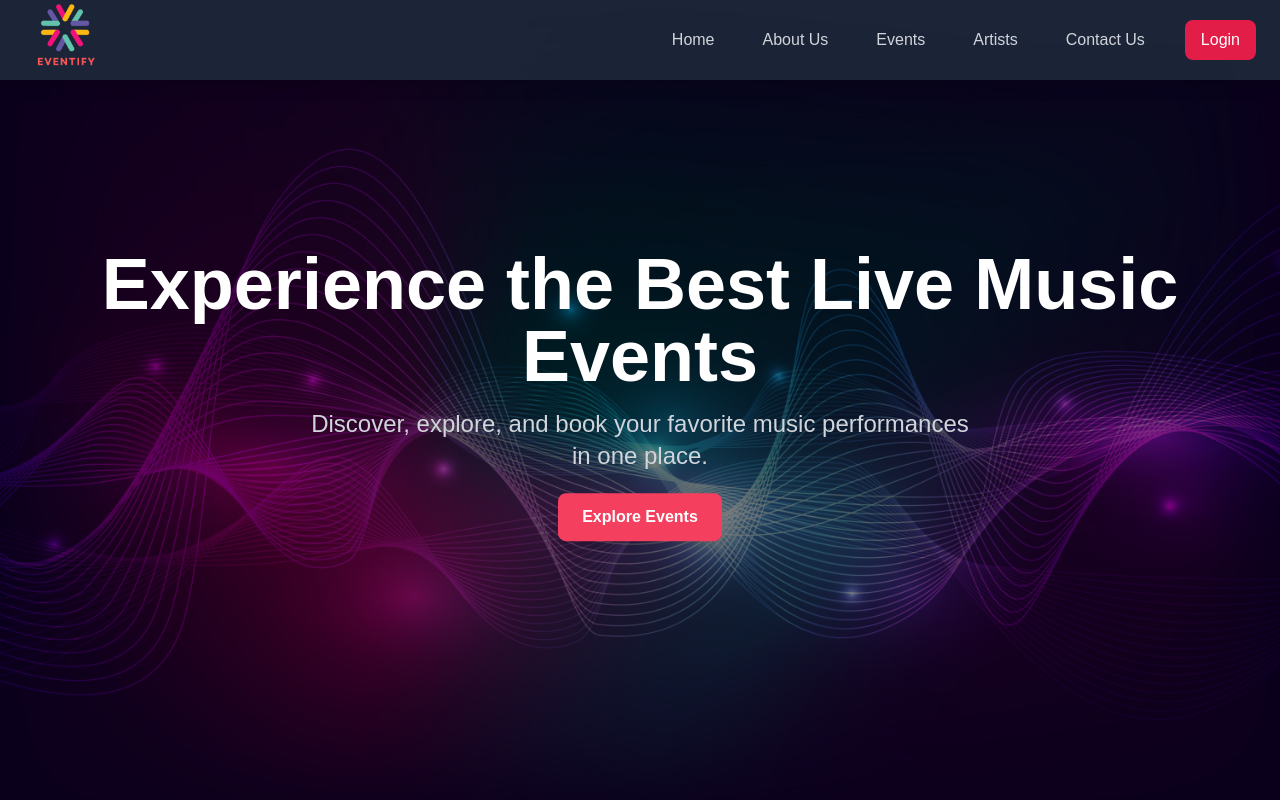
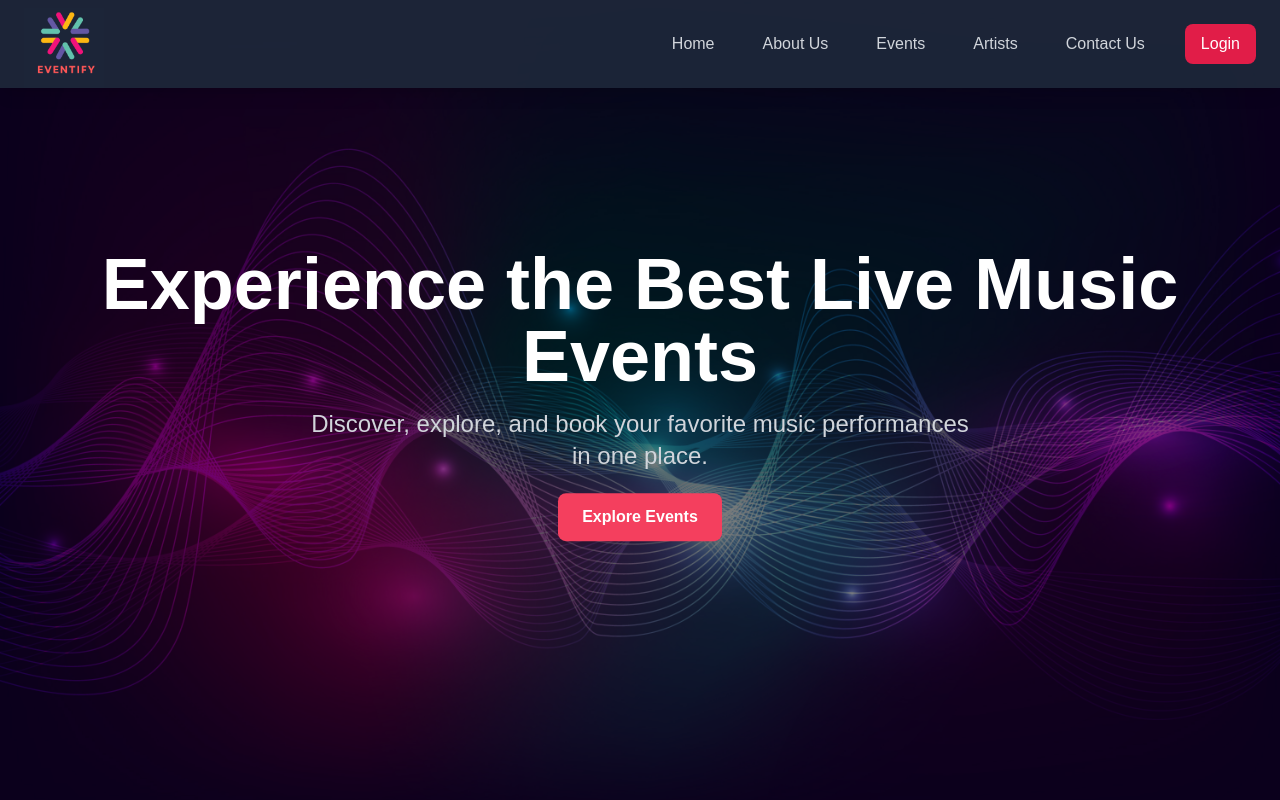
Before and after one commit to Vikash-Bachhety/Eventify-next, a Next.js app: page / in a window 1280 px wide. Shown: the top 800 px of the page. Built offline with nearby package versions, Linux system fonts and the light colour scheme; no server answers; the database is empty.

Commit message:
website logo added.

```diff
--- a/src/app/components/Navbar.jsx
+++ b/src/app/components/Navbar.jsx
@@ -48,7 +48,7 @@ const Navbar = () => {
     <nav className="bg-slate-800/90 shadow-lg z-20 fixed w-full">
       <div className="container mx-auto flex justify-between px-6 items-center">
         {/* Logo */}
-        <Link href="/"><img src="/png.png" className="w-16 h-16 md:h-20 md:w-20" alt="" />
+        <Link href="/"><img src="/png.png" className="mt-2 w-16 h-16 md:h-20 md:w-20" alt="" />
             </Link>
 
         {/* Navigation Links */}
```
